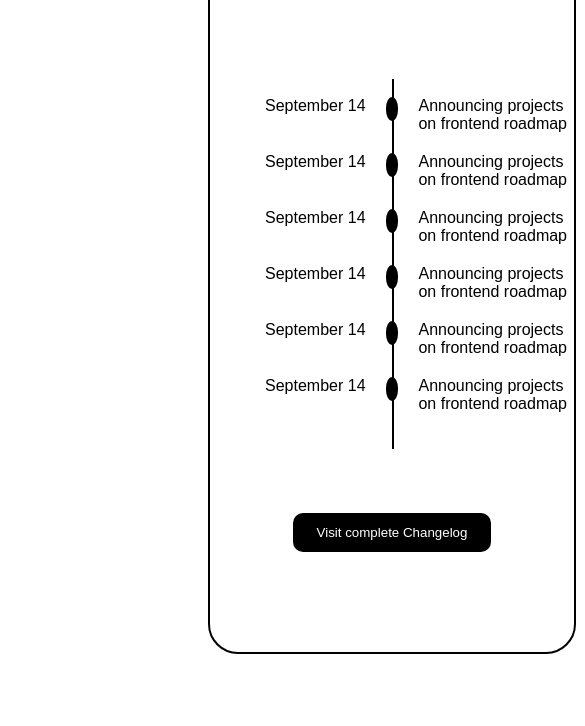
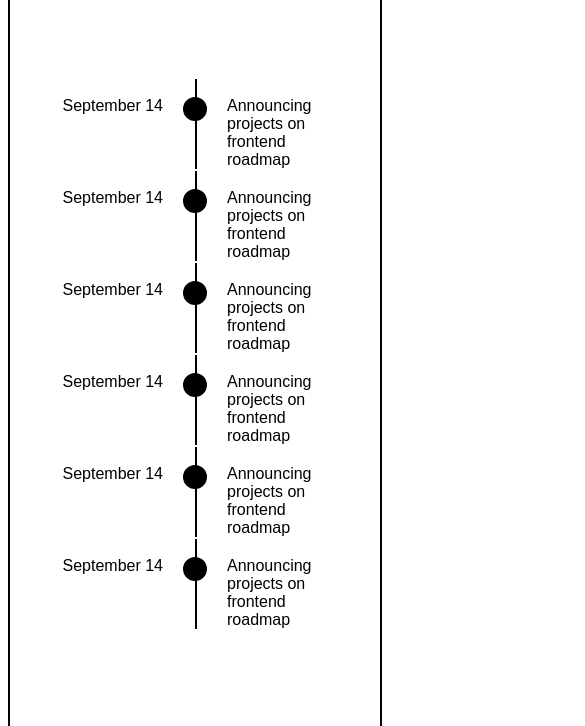
Before and after one commit to Shashwat2907/roadmap.sh-projects, a plain HTML site: page frontend-projects/changelog-component/index.html in a window 390 px wide. Shown: the part 161-887 px from the top of the page, 585 px wide, since content can reach past the window. Before the commit the page ends 844 px from the top, so only its background shows below. Drawn offline with Linux system fonts and the light colour scheme.

Commit message:
fixed the alignment and responsiveness

```diff
--- a/frontend-projects/changelog-component/css/styles.css
+++ b/frontend-projects/changelog-component/css/styles.css
@@ -1,20 +1,26 @@
 body{
     font-family: sans-serif;
-    min-width:768px;
+    /* min-width:768px; */
 }
 .container{
     display:flex;
     flex-direction: column;
+    align-items: center;
     border:2px black solid;
     border-radius: 30px;
-    margin-inline:200px;
-    justify-content: center;
+    width:100%;
+    margin-inline:auto;
+    max-width: 800px;
+    padding-inline:40px;
+    box-sizing: border-box;
+
 }
 
 .title{
     display:flex;
     flex-direction: column;
     align-items: center;
+    text-align: center;
     p{
         color:grey;
     }
@@ -30,21 +36,24 @@ body{
 
 .row{
     display:flex;
-    justify-content: center;
     gap:20px;
+    width:100%;
 }
 .dates,.content{
-    width:350px;
+    flex:1;
     display:flex;
 }
 .dates{
-    justify-content: right;
+    justify-content: end;
+    text-align: right;;
 }
 .content{
     justify-content: start;
+    text-align: left;
 }
 
 .circle{
+    flex-shrink: 0;
     position:relative;
     width:20px;
     height:20px;
```
